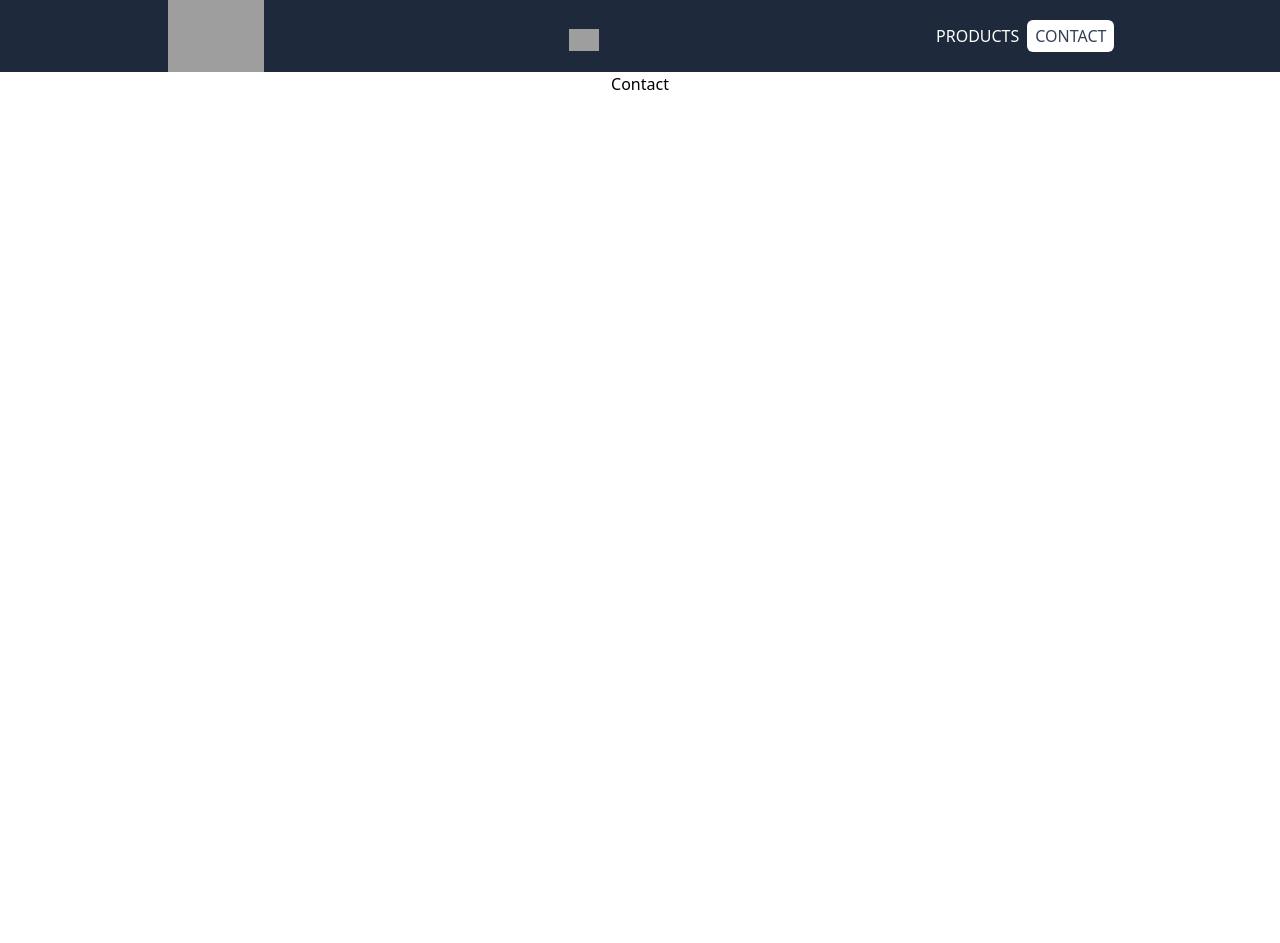
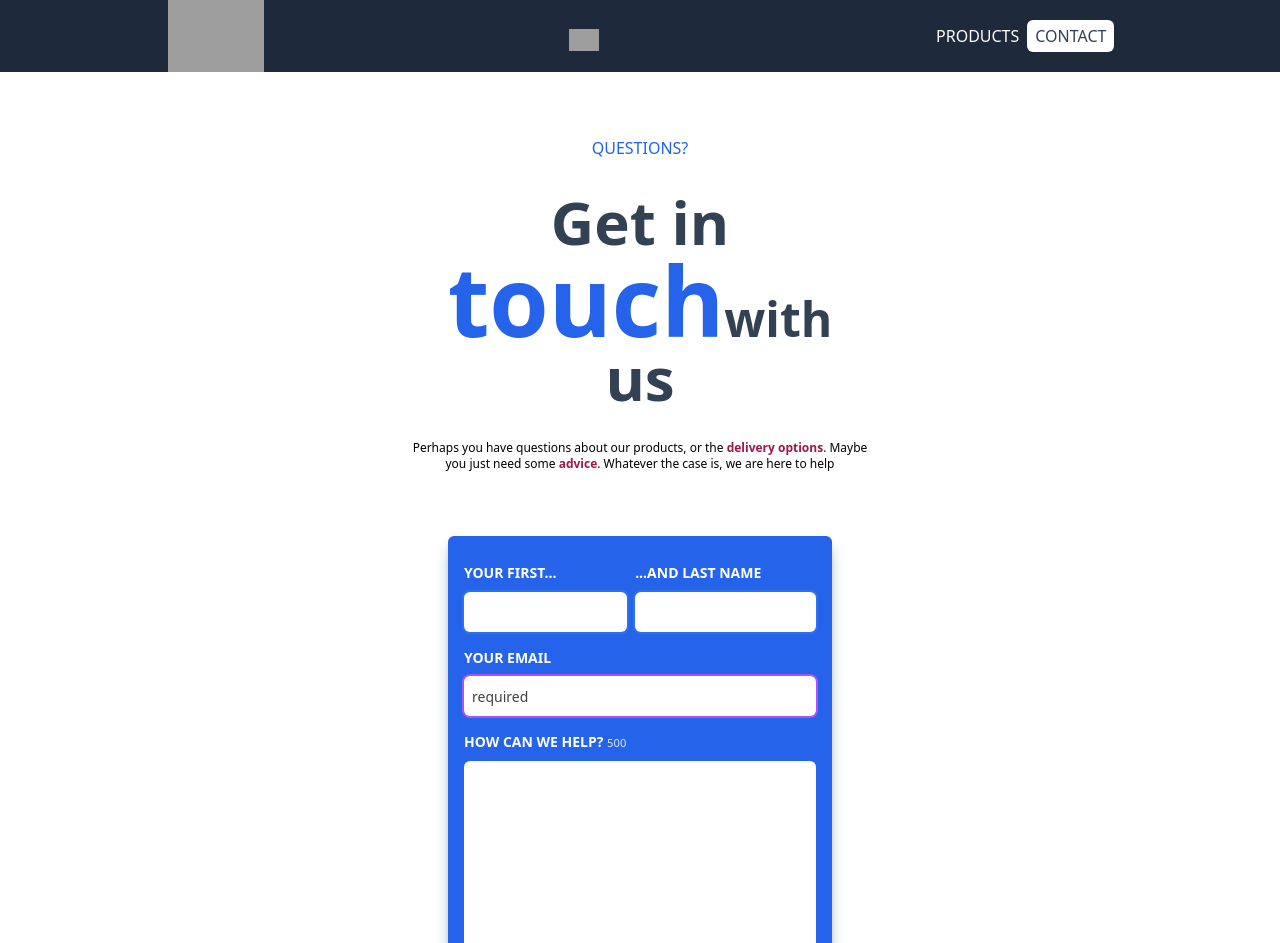
Before and after one commit to RobCzikkel/glophashop, a React (Create React App) app: page /#/contact in a window 1280 px wide. Shown: the top 943 px of the page. Before the commit the page ends 800 px from the top, so only its background shows below. Built offline with nearby package versions, Linux system fonts and the light colour scheme; grey boxes are pictures that could not be loaded.

Commit message:
Contat page with form done

```diff
--- a/src/features/Contact.js
+++ b/src/features/Contact.js
@@ -1,7 +1,108 @@
-import React from 'react'
+import { useSelect } from '@mui/base';
+import React from 'react';
+import { useState } from 'react';
+import { useSelector } from 'react-redux';
+
 
 export default function Contact() {
+
+  const wishList = useSelector((state) => state.wishlist.items);
+
+  // Form data
+  const [first, setFirst] = useState('');
+  const [last, setLast] = useState('');
+  const [email, setEmail] = useState('');
+  const [message, setMessage] = useState('');
+
+  const [wait, setWait] = useState(false);
+
+  const submitHandler = (e) => {
+    e.preventDefault()
+
+
+    setFirst('');
+    setLast('');
+    setEmail('');
+    setMessage('');
+  }
+
   return (
-    <div>Contact</div>
+    <div className='2xl:w-7/12 xl:w-9/12 w-full m-auto'>
+      <section className='w-full flex flex-col items-center pt-16 px-2 gap-8'>
+        {/* Info */}
+        <div className='text-center w-2/4 flex flex-col justify-center items-center'>
+          <h5 className='uppercase text-blue-600'>Questions?</h5>
+          <h1 className='md:text-6xl text-5xl text-slate-700 font-extrabold my-8 leading-7 text-center'>Get in <br/><span className='text-blue-600 md:text-8xl text-7xl'>touch</span><small>with</small><br/> us</h1>
+          <p className='text-xs'>Perhaps you have questions about our products, or the <span className='text-pink-800 font-semibold'>delivery options</span>. Maybe you just need some <span className='text-pink-800 font-semibold'>advice</span>. Whatever the case is, we are here to help</p>
+        </div>
+
+        {/* Form */}
+        <div className='rounded-md shadow-lg shadow-gray-400 py-2 bg-blue-600 w-3/4 sm:w-96 h-fit my-8'>
+          <form onSubmit={submitHandler} className='w-full p-4 flex flex-col gap-4'>
+            <div className='flex flex-row w-full gap-2'>
+              <div className='text-left'>
+                <label className='labelStyle' htmlFor="first">Your first...</label>
+                <input className='inputFields w-full'
+                id="first"
+                type="text"
+                placeholder=""
+                name="first"
+                value={first}
+                onChange={(e) => setFirst(e.target.value)}
+                minLength="1"
+                >
+                </input>
+              </div>
+              <div className='text-left'>
+                <label className='labelStyle' htmlFor="last">...and last name</label>
+                <input className='inputFields w-full'
+                id="last"
+                type="text"
+                placeholder=""
+                name="last"
+                value={last}
+                onChange={(e) => setLast(e.target.value)}
+                >
+                </input>
+              </div>
+            </div>
+            <div className='flex flex-col items-start w-full'>
+              <label className='labelStyle' htmlFor="email">Your email</label>
+              <input className='inputFields w-full placeholder:text-neutral-700'
+              id="email"
+              type="email"
+              placeholder="required"
+              name="email"
+              value={email}
+              onChange={(e) => setEmail(e.target.value)}
+              required>
+              </input>
+            </div>
+            <div className='flex flex-col items-start w-full'>
+              <label className='labelStyle' htmlFor="message">How can we help? <small className='text-slate-200 font-thin'> {`  ${500 - message.length}`}</small></label>
+              <textarea className='h-48 rounded-md w-full mt-2 p-2 text-slate-800 text-sm'
+              id="message"
+              placeholder=""
+              name="message"
+              value={message}
+              onChange={(e) => setMessage(e.target.value)}
+              maxLength="500"/>
+
+            </div>
+            {wishList.length !== 0 && <div className='w-full mb-2'>
+                <h5 className='text-white uppercase text-sm font-semibold text-left mb-2'>Wishlist:</h5>
+                <div className='flex flex-col gap-2 items-start'>
+                  {wishList.map(item => {
+                    return (
+                      <small className='bg-white p-1 text-gray-700 text-xs font-normal rounded-md'>{item.name}</small>
+                    )
+                  })}
+                </div>
+              </div>}
+              <input className="w-1/2 self-center p-2 rounded-md text-white bg-fuchsia-700 ring-2 ring-white hover:scale-110 transition-transform duration-200 active:bg-fuchsia-500" type="submit" value="Send email"></input>
+          </form>
+        </div>
+      </section>
+    </div>
   )
 }
--- a/src/features/Wish.js
+++ b/src/features/Wish.js
@@ -39,7 +39,6 @@ export default function Wish() {
             </div>}
         </div>
       </section>
-      {/* <JSONPretty id="json-pretty" data={wishList}></JSONPretty> */}
     </div>
 
 
--- a/src/index.css
+++ b/src/index.css
@@ -6,4 +6,12 @@
     .activeLink {
         @apply bg-white text-slate-700 rounded-md;
     }
+
+    .inputFields {
+        @apply rounded-md h-10 mt-2 p-2 text-slate-800 text-sm invalid:text-red-600 required:ring-purple-500 ring-2
+    }
+
+    .labelStyle {
+        @apply uppercase text-white font-semibold text-sm
+    }
 }
```
